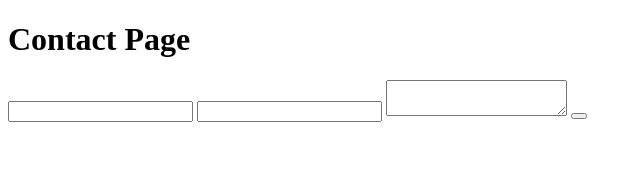
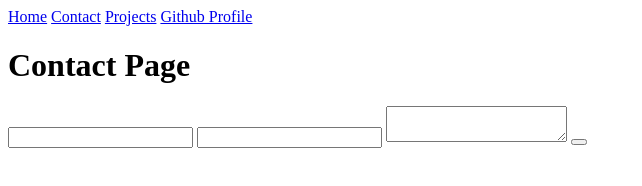
Before and after one commit to jyepez26/portfolio, a plain HTML site: page contact/index.html in a window 1280 px wide. Shown: the whole page, without its empty margins (0-642 px from the left). Drawn offline with Linux system fonts and the light colour scheme.

Commit message:
nav changes

```diff
--- a/contact/index.html
+++ b/contact/index.html
@@ -7,10 +7,11 @@
 </head>
 <body>
     <nav>
-        <a href="index.html"></a>
-        <a href="contact/index.html"></a>
-        <a href="projects/index.html"></a>
-        <a href="https://github.com/jyepez26" target="_blank"></a>
+        <a href="index.html">Home</a>
+        <a href="contact/index.html">Contact</a>
+        <a href="projects/index.html">Projects</a>
+        <a href="https://github.com/jyepez26" target="_blank">
+            Github Profile</a>
     </nav>
     <h1>Contact Page</h1>
     <form action="joyepez@ucsd.edu", method="post", enctype="text/plain">
```
Also changed, not shown: index.html (+5 -4 lines), projects/index.html (+5 -4 lines).
